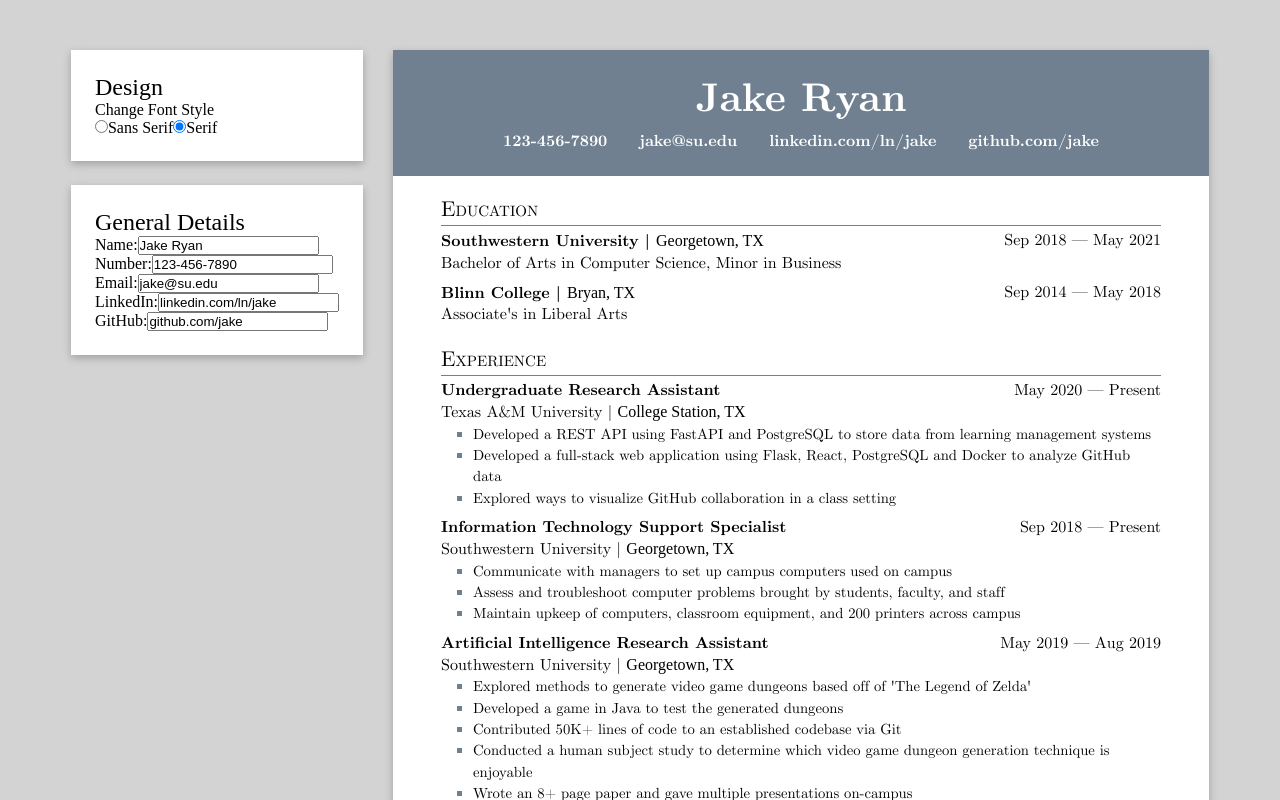
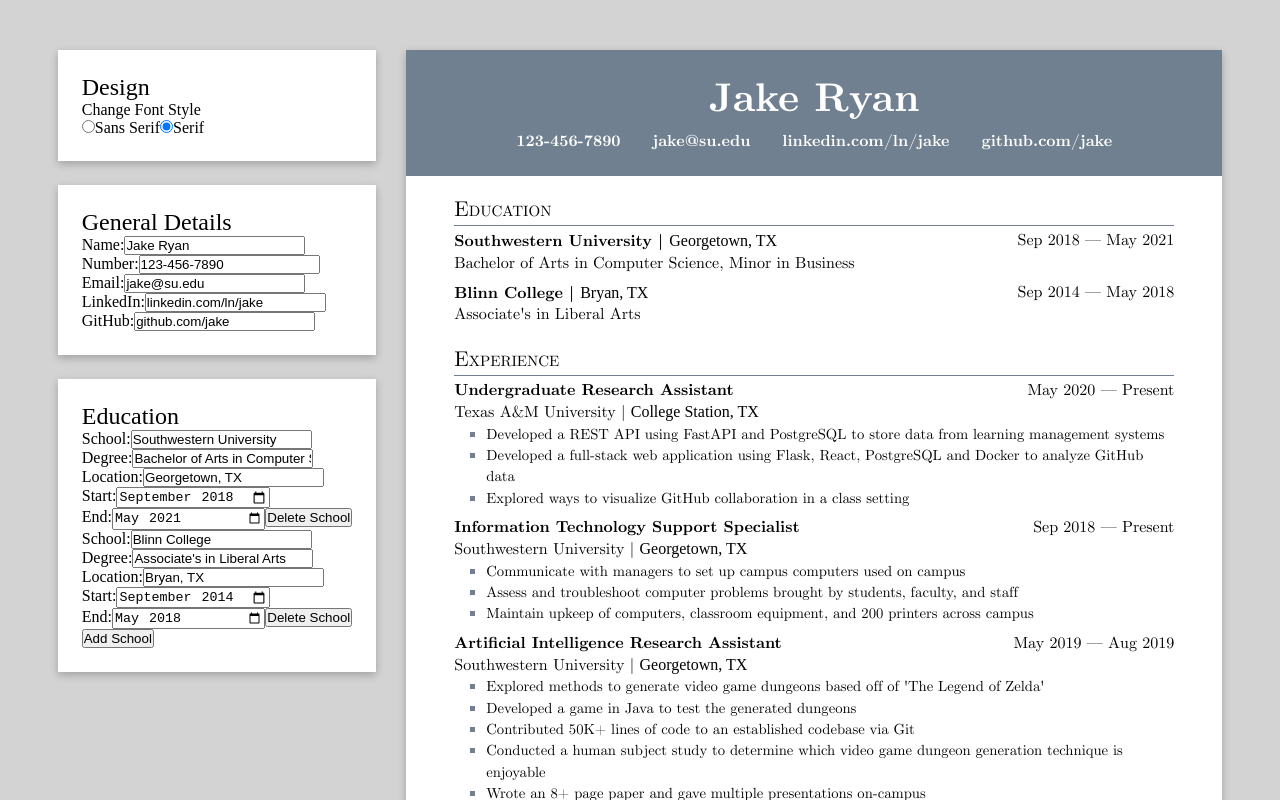
Before and after one commit to endulum/odin-cv-app, a React (Vite) app: page / in a window 1280 px wide. Shown: the top 800 px of the page. Built offline with nearby package versions, Linux system fonts and the light colour scheme; a web font is replaced by a local one.

Commit message:
can dynamically add, remove, change schools

```diff
--- a/package.json
+++ b/package.json
@@ -11,7 +11,8 @@
   },
   "dependencies": {
     "react": "^18.2.0",
-    "react-dom": "^18.2.0"
+    "react-dom": "^18.2.0",
+    "uuid": "^9.0.1"
   },
   "devDependencies": {
     "@types/react": "^18.2.15",
--- a/src/App.jsx
+++ b/src/App.jsx
@@ -1,8 +1,10 @@
 import { useState } from 'react';
+import { v4 as uuid } from 'uuid';
 import DesignInput from './components/input/DesignInput';
 import General from './components/cv/General';
 import GeneralInput from './components/input/GeneralInput';
 import Education from './components/cv/Education';
+import EducationInput from './components/input/EducationInput';
 import Experience from './components/cv/Experience';
 
 import './styles/base.css';
@@ -17,14 +19,16 @@ const generalData = {
   gitHub: 'github.com/jake',
 };
 
-const education = [
+const educationData = [
   {
+    id: uuid(),
     school: 'Southwestern University',
     degree: 'Bachelor of Arts in Computer Science, Minor in Business',
     location: 'Georgetown, TX',
     start: '2018-09',
     end: '2021-05',
   }, {
+    id: uuid(),
     school: 'Blinn College',
     degree: 'Associate\'s in Liberal Arts',
     location: 'Bryan, TX',
@@ -75,6 +79,7 @@ const experience = [
 
 export default function App() {
   const [general, setGeneral] = useState(generalData);
+  const [education, setEducation] = useState(educationData);
   const [fontType, setFontType] = useState('serif');
 
   function handleChangeFont(e) {
@@ -85,11 +90,35 @@ export default function App() {
     setGeneral({ ...general, [property]: value });
   }
 
+  function handleEducationInput(schoolId, property, value) {
+    if (!property) {
+      setEducation([...education.filter((school) => (school.id !== schoolId))]);
+    } else {
+      setEducation([...education.map((school) => {
+        if (school.id === schoolId) {
+          return { ...school, [property]: value };
+        } return { ...school };
+      })]);
+    }
+  }
+
+  function handleAddEducation() {
+    setEducation([...education, {
+      id: uuid(),
+      school: '(school name)',
+      degree: '(degree of study)',
+      location: '(location of school)',
+      start: '',
+      end: '',
+    }]);
+  }
+
   return (
     <>
       <div className="input-forms">
         <DesignInput data={fontType} onInput={handleChangeFont} />
         <GeneralInput data={general} onInput={handleGeneralInput} />
+        <EducationInput data={education} onInput={handleEducationInput} onAdd={handleAddEducation} />
       </div>
 
       <div className={`${fontType} cv`}>
--- a/src/components/cv/Education.jsx
+++ b/src/components/cv/Education.jsx
@@ -4,7 +4,7 @@ export default function Education({ details }) {
   return (
     <div className="education">
       <h2>Education</h2>
-      {details.map((school) => <School key={school.school} details={school} />)}
+      {details.map((school) => <School key={school.id} details={school} />)}
     </div>
   );
 }
--- /dev/null
+++ b/src/components/input/EducationInput.jsx
@@ -0,0 +1,62 @@
+export default function EducationInput({ data, onInput, onAdd }) {
+  return (
+    <div className="input-form education-input">
+      <h2>Education</h2>
+      {data.map((school) => <SchoolInput key={school.id} data={school} onInput={onInput} />)}
+      <button type="button" onClick={onAdd}>Add School</button>
+    </div>
+  );
+}
+
+function SchoolInput({ data, onInput }) {
+  return (
+    <div className="input-section">
+      <label>
+        School:
+        <input
+          type="text"
+          value={data.school}
+          onChange={(e) => onInput(data.id, 'school', e.target.value)}
+        />
+      </label>
+      <br />
+      <label>
+        Degree:
+        <input
+          type="text"
+          value={data.degree}
+          onChange={(e) => onInput(data.id, 'degree', e.target.value)}
+        />
+      </label>
+      <br />
+      <label>
+        Location:
+        <input
+          type="text"
+          value={data.location}
+          onChange={(e) => onInput(data.id, 'location', e.target.value)}
+        />
+      </label>
+      <br />
+      <label>
+        Start:
+        <input
+          type="month"
+          value={data.start}
+          onChange={(e) => onInput(data.id, 'start', e.target.value)}
+        />
+      </label>
+      <br />
+      <label>
+        End:
+        <input
+          type="month"
+          value={data.end}
+          onChange={(e) => onInput(data.id, 'end', e.target.value)}
+        />
+      </label>
+
+      <button type="button" onClick={() => onInput(data.id, null, null)}>Delete School</button>
+    </div>
+  );
+}
```
Also changed, not shown: 1 other file (tests, documents, lock files or other folders).
